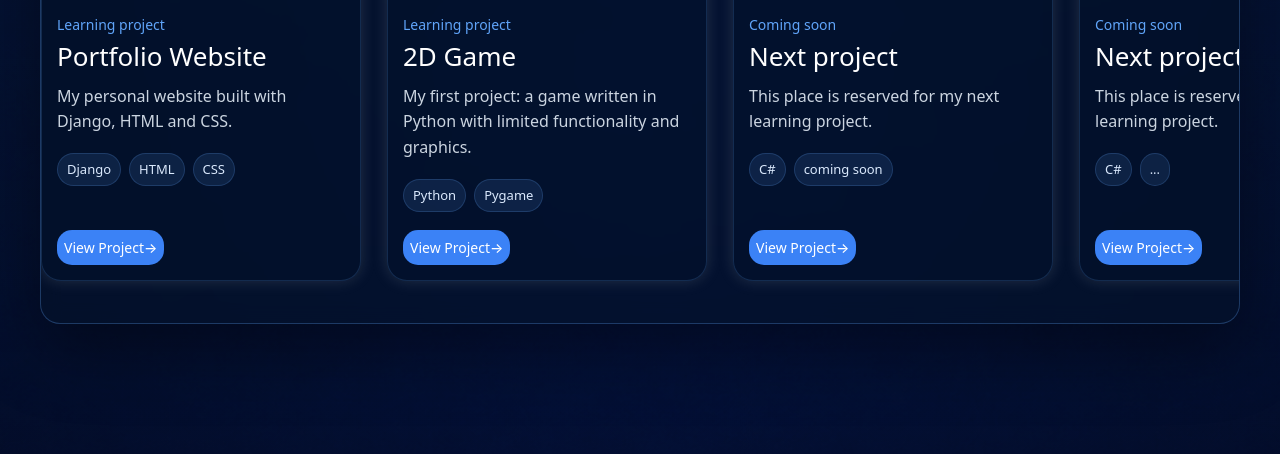
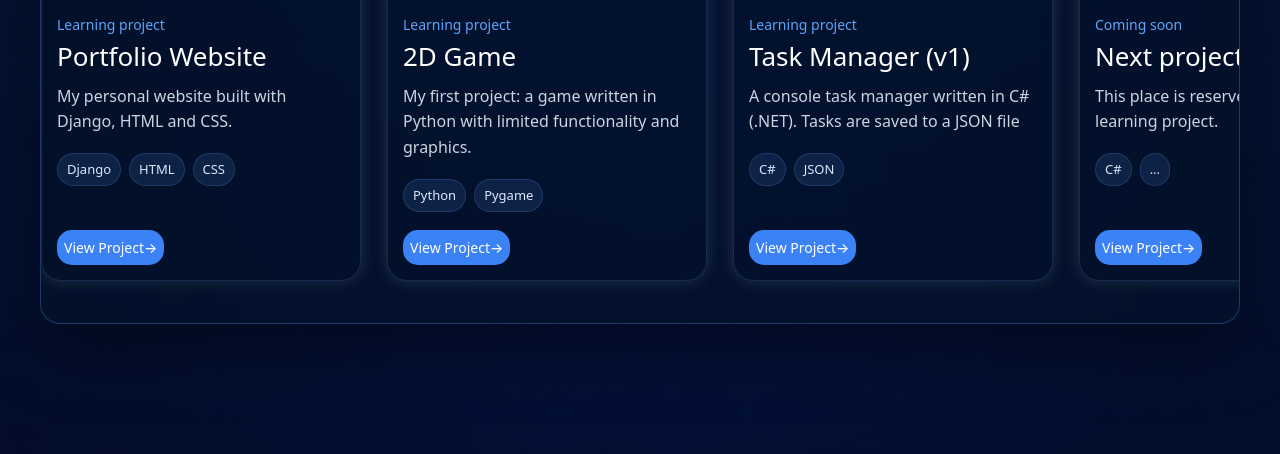
Before and after one commit to Mishasay/portfolio-website-, a Django app: page /about/ in a window 1280 px wide. Shown: the part 2220-2674 px from the top of the page. Run offline with Django 5.2, Linux system fonts and the light colour scheme.

Commit message:
Update portfolio and favicon

```diff
--- a/webnew/main/static/main/css/main.css
+++ b/webnew/main/static/main/css/main.css
@@ -1,7 +1,7 @@
 .home-page {
     margin: 0;
 
-    background: url("/static/main/img/back-blue.png") center / cover no-repeat fixed;
+    background: url("/static/main/img/backneww.png") center / cover no-repeat fixed;
     background-repeat: no-repeat;
     background-attachment: fixed;
 
@@ -203,7 +203,7 @@
     box-sizing: border-box;
     padding-top: 1vh;
 
-    background: url("/static/main/img/about-back.png") center / cover no-repeat;
+    background: url("/static/main/img/backab2.png") center / cover no-repeat;
     position: relative;
 }
 
--- a/webnew/main/templates/main/about.html
+++ b/webnew/main/templates/main/about.html
@@ -1,7 +1,7 @@
 {% extends 'main/layout.html' %}
 {% load static %}
 
-{% block title %}about me{% endblock %}
+{% block title %}All About Me{% endblock %}
 {% block body_class %}about-page{% endblock %}
 
 {% block content %}
@@ -213,24 +213,24 @@
 
             <article class="project-card">
                 <div class="project-image">
-                    <img src="{% static 'main/img/coms.png' %}" alt="Coming soon project preview">
+                    <img src="{% static 'main/img/task.png' %}" alt="Task Manager preview">
                 </div>
 
                 <div class="project-content">
-                    <span class="project-status">Coming soon</span>
+                    <span class="project-status">Learning project</span>
 
-                    <h3 class="project-name">Next project</h3>
+                    <h3 class="project-name">Task Manager (v1)</h3>
 
                     <p class="project-description">
-                        This place is reserved for my next learning project.
+                        A console task manager written in C# (.NET). Tasks are saved to a JSON file
                     </p>
 
                     <div class="project-tags">
                         <span>C#</span>
-                        <span>coming soon</span>
+                        <span>JSON</span>
                     </div>
 
-                    <a class="project-link" href="#" target="_blank" rel="noopener noreferrer">
+                    <a class="project-link" href="https://github.com/Mishasay/TaskManager" target="_blank" rel="noopener noreferrer">
                         View Project→
                     </a>
 
--- a/webnew/main/templates/main/contact.html
+++ b/webnew/main/templates/main/contact.html
@@ -1,7 +1,7 @@
 {% extends 'main/layout.html' %}
 {% load static %}
 
-{% block title %}contacts{% endblock %}
+{% block title %}Contact Me{% endblock %}
 {% block body_class %}contacts-page{% endblock %}
 
 {% block content %}
--- a/webnew/main/templates/main/index.html
+++ b/webnew/main/templates/main/index.html
@@ -1,6 +1,6 @@
 {% extends 'main/layout.html' %}
 
-{% block title %}main page{% endblock %}
+{% block title %}Mykhailo — Beginner Developer{% endblock %}
 
 {% block body_class %}home-page{% endblock %}
 
--- a/webnew/main/templates/main/layout.html
+++ b/webnew/main/templates/main/layout.html
@@ -7,6 +7,7 @@
           content="width=device-width, user-scalable=no, initial-scale=1.0, maximum-scale=1.0, minimum-scale=1.0">
     <meta http-equiv="X-UA-Compatible" content="ie=edge">
     <title>{% block title %}{% endblock %}</title>
+    <link rel="icon" href="/static/main/img/favic.svg" type="image/svg+xml">
     <link rel="stylesheet" href="https://cdn.jsdelivr.net/npm/bootstrap@5.3.3/dist/css/bootstrap.min.css">
     <link rel="stylesheet" href="{% static 'main/css/main.css' %}">
 </head>
--- a/webnew/main/templates/main/skills.html
+++ b/webnew/main/templates/main/skills.html
@@ -1,7 +1,7 @@
 {% extends 'main/layout.html' %}
 {% load static %}
 
-{% block title %}skills{% endblock %}
+{% block title %}My Skills{% endblock %}
 {% block body_class %}skills-page{% endblock %}
 
 {% block content %}
```
Also changed, not shown: webnew/main/static/main/img/backab2.png (added), webnew/main/static/main/img/backneww.png (added), webnew/main/static/main/img/favic.svg (added), webnew/main/static/main/img/favicon.svg (added), webnew/main/static/main/img/task.png (added).
